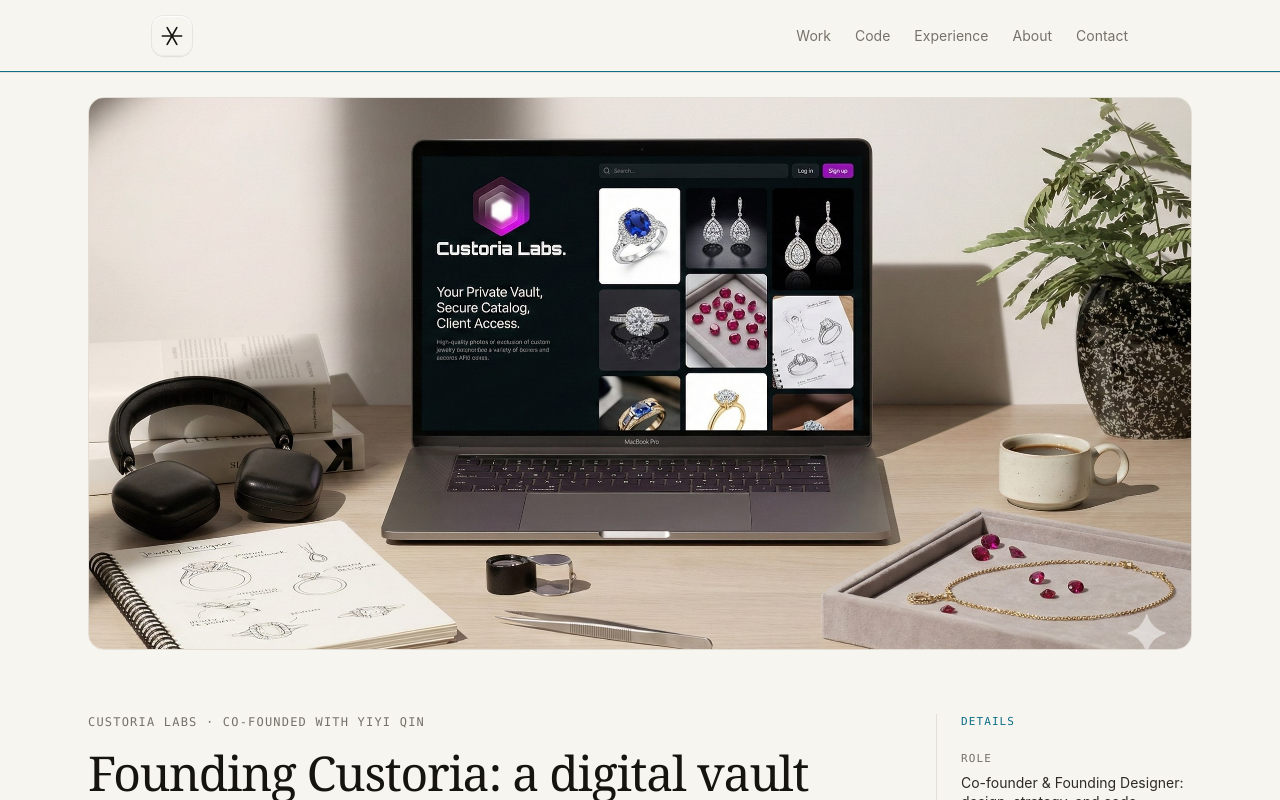
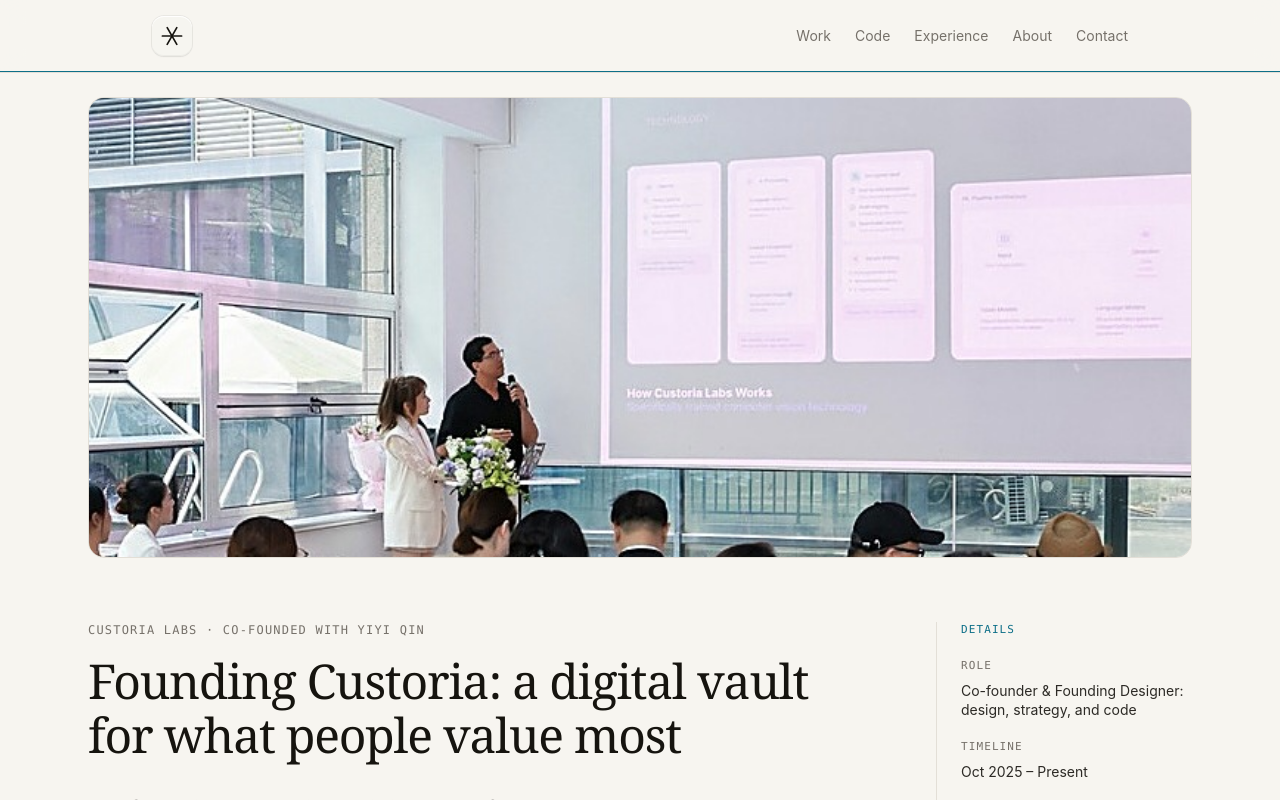
Before and after one commit to acaspx/portfolio-chops, a Next.js app: page /work/custoria in a window 1280 px wide. Shown: the top 800 px of the page. Built offline with nearby package versions, Linux system fonts and the light colour scheme.

Commit message:
Custoria hero: sharpen event banner

```diff
--- a/app/work/custoria/page.tsx
+++ b/app/work/custoria/page.tsx
@@ -14,10 +14,10 @@
   return (
     <article>
       <CaseHero
-        src="/work/cu-hero.jpg"
-        alt="The Custoria Labs web app open on a laptop in a jewelry studio: a private vault catalog of fine pieces"
-        width={2200}
-        height={1100}
+        src="/work/cu-event.jpg"
+        alt="Anton Castro presenting Custoria Labs at a demo day, the 'How Custoria Labs Works' slide projected behind him to a seated audience"
+        width={2600}
+        height={1083}
       />
       <CaseLayout
         company="Custoria Labs · co-founded with Yiyi Qin"
```
Also changed, not shown: public/work/cu-event.jpg (added).
